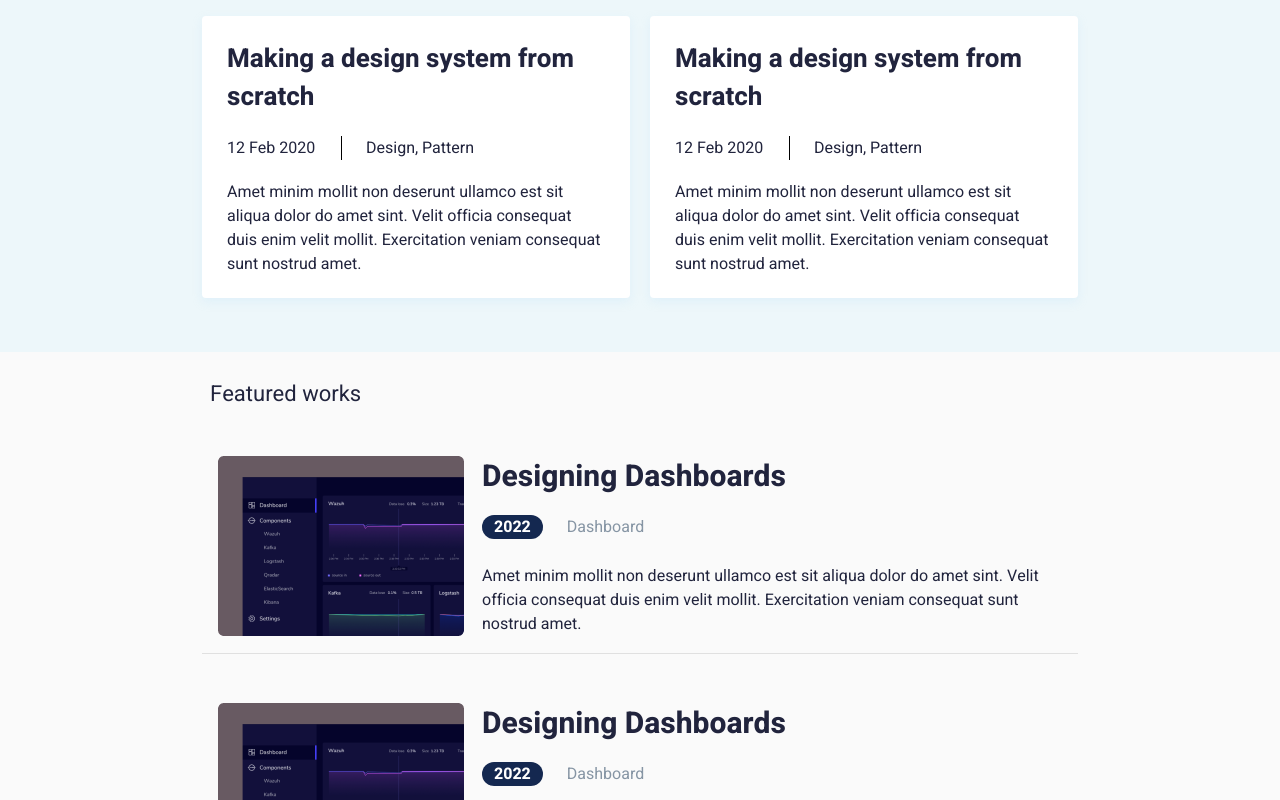
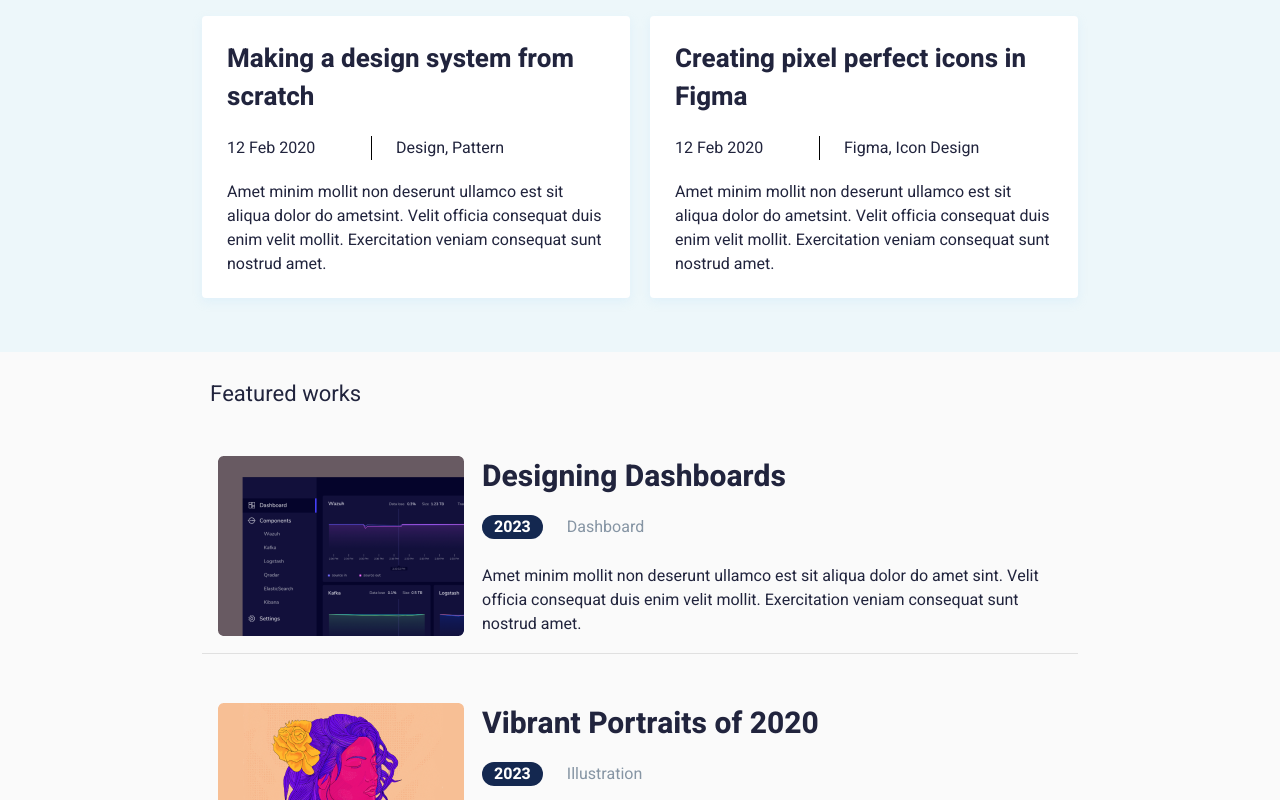
Before and after one commit to developerabrorbek/portfolio-copy, a React (Vite) app: page / in a window 1280 px wide. Shown: the part 740-1540 px from the top of the page. Built offline with nearby package versions, Linux system fonts and the light colour scheme.

Commit message:
regular components added

```diff
--- a/css/index.css
+++ b/css/index.css
@@ -1,119 +1,127 @@
-.works {
-  margin-bottom: 100px;
+.posts {
+  background: #edf7fa;
 }
-.works__inner {
+.posts__inner {
   display: flex;
   flex-direction: column;
   align-items: center;
+  padding-bottom: 38px;
 }
-.works-subtitle {
+.posts-extras {
+  display: flex;
+  justify-content: center;
+  width: 75%;
+  align-items: center;
+}
+.posts .view-all {
+  display: none;
+  text-decoration: none;
+}
+.posts-subtitle {
   font-weight: 400;
   font-size: 18px;
   line-height: 60px;
   color: #21243d;
 }
-.works-cards {
-  display: grid;
-  list-style-type: none;
-  align-items: center;
-  row-gap: 16px;
-  margin-bottom: 42px;
-}
-.works-image {
-  width: 339px;
-  height: 230px;
-}
-.works-card {
-  max-width: 375px;
-  padding: 0 16px;
+.posts-cards {
   display: flex;
   flex-direction: column;
-  align-items: center;
-  padding-bottom: 17px;
-  border-bottom: 1px solid #e0e0e0;
+  row-gap: 17px;
 }
-.works-card__body-title {
+.posts-card {
+  max-width: 418px;
+  background-color: #fff;
+  box-shadow: 0px 4px 10px rgba(187, 225, 250, 0.25);
+  border-radius: 4px;
+  padding: 12px 19px 22px;
+}
+.posts-card__title {
   font-weight: 700;
-  font-size: 24px;
+  font-size: 22px;
   line-height: 30px;
   color: #21243d;
-  margin: 17px 0 16px;
+  margin-bottom: 13px;
 }
-.works-card__body-extra {
+.posts-card__extra {
+  margin-bottom: 20px;
   display: flex;
-  align-items: center;
   column-gap: 24px;
-  margin-bottom: 25px;
 }
-.works-card__body-extra .year {
-  background: #142850;
-  border-radius: 16px;
-  font-weight: 900;
-  font-size: 16px;
-  line-height: 24px;
-  display: flex;
-  align-items: center;
-  text-align: center;
-  color: #ffffff;
-  padding: 0 12px;
-}
-.works-card__body-extra .extra-info {
-  font-weight: 400;
-  font-size: 16px;
-  line-height: 24px;
-  color: #8695a4;
-}
-.works-card__body-subtitle {
+.posts-card__extra-first, .posts-card__extra-second {
+  display: inline-block;
+  width: 145px;
+  border-right: 1px solid #000000;
   font-weight: 400;
   font-size: 16px;
   line-height: 24px;
   color: #21243d;
 }
-.works-all {
-  background: #ff6464;
-  border-radius: 2px;
-  border: none;
-  padding: 9px 20px 14px;
-  font-weight: 500;
-  font-size: 20px;
-  line-height: 29px;
-  color: #ffffff;
+.posts-card__extra-second {
+  border-right: none;
+}
+.posts-card__subtitle {
+  font-weight: 400;
+  font-size: 16px;
+  line-height: 24px;
+  color: #21243d;
 }
 
-@media only screen and (min-width: 992px) {
-  .works {
-    margin-bottom: 56px;
+@media only screen and (min-width: 576px) {
+  .posts__inner {
+    padding: 38px 0;
   }
-  .works-extra {
-    width: 100%;
-    padding: 0 8px;
+  .posts-extras {
     margin-bottom: 14px;
   }
-  .works-subtitle {
-    font-size: 22px;
-    line-height: 60px;
+  .posts-cards {
+    row-gap: 28px;
   }
-  .works-cards {
-    row-gap: 31px;
-    margin-bottom: 83px;
+  .posts-card {
+    max-width: 436px;
+    padding: 19px 25px 28px;
   }
-  .works-image {
-    width: 246px;
-    height: 180px;
+}
+@media only screen and (min-width: 992px) {
+  .posts__inner {
+    padding: 42px 0;
   }
-  .works-card {
-    max-width: 100%;
-    padding: 0 16px;
+  .posts-extras {
+    justify-content: space-between;
+    width: 80%;
+    margin-bottom: 24px;
+  }
+  .posts .view-all {
+    display: block;
+  }
+  .posts-cards {
     flex-direction: row;
-    column-gap: 18px;
-    align-items: flex-end;
-    padding-bottom: 17px;
+    width: 100%;
+    justify-content: space-evenly;
   }
-  .works-card__body-title {
-    font-size: 30px;
-    line-height: 44px;
+  .posts-card {
+    max-width: 436px;
+    padding: 19px 25px 28px;
   }
-  .works-all {
-    display: none;
+}
+@media only screen and (min-width: 1200px) {
+  .posts__inner {
+    padding: 42px 0;
+  }
+  .posts-extras {
+    justify-content: space-between;
+    width: 100%;
+    margin-bottom: 24px;
+  }
+  .posts-cards {
+    width: 100%;
+    column-gap: 20px;
+  }
+  .posts-card {
+    padding: 24px 25px 22px;
+  }
+  .posts-card__title {
+    font-size: 26px;
+    line-height: 38px;
+    margin-bottom: 20px;
   }
 }/*# sourceMappingURL=index.css.map */
--- /dev/null
+++ b/src/UI/Card/Cards.jsx
@@ -0,0 +1,41 @@
+import React from "react";
+import "./index.scss";
+
+function Post(title = "Making a design system from scratch", date = "12 Feb 2020", category = "Design, Pattern", subtitle = "Amet minim mollit non deserunt ullamco est sit aliqua dolor do ametsint. Velit officia consequat duis enim velit mollit. Exercitation veniam consequat sunt nostrud amet." ) {
+  return (
+    <div className="posts-card">
+      <h3 className="posts-card__title">{title}</h3>
+      <div className="posts-card__extra">
+        <span className="posts-card__extra-first">{date}</span>
+        <span className="posts-card__extra-second">{category}</span>
+      </div>
+      <div className="posts-card__subtitle">
+        {subtitle}
+      </div>
+    </div>
+  );
+}
+
+function Card(image, title = "Designing Dashboards", category = "Dashboard", subtitle = "Amet minim mollit non deserunt ullamco est sit aliqua dolor do amet sint. Velit officia consequat duis enim velit mollit. Exercitation veniam consequat sunt nostrud amet." ) {
+    const date = new Date;
+    let year = date.getFullYear();
+  return (
+    <li className="works-card">
+    <img src={image} alt="Works image" className="works-image"/>
+    <div className="works-card__body">
+        <h3 className="works-card__body-title">
+        {title}
+        </h3>
+        <div className="works-card__body-extra">
+            <span className="year">{year}</span>
+            <p className="extra-info">{category}</p>
+        </div>
+        <p className="works-card__body-subtitle">
+        {subtitle}
+        </p>
+    </div>
+</li>
+  );
+}
+
+export { Card, Post };
--- /dev/null
+++ b/src/UI/Card/index.scss
@@ -0,0 +1,43 @@
+.post-card {
+    max-width: 418px;
+    background-color: #fff;
+    box-shadow: 0px 4px 10px rgba(187, 225, 250, 0.25);
+    border-radius: 4px;
+    padding: 12px 19px 22px;
+
+    &__title {
+      font-weight: 700;
+      font-size: 22px;
+      line-height: 30px;
+      color: #21243d;
+      margin-bottom: 13px;
+    }
+
+    &__extra {
+      margin-bottom: 20px;
+      display: flex;
+      column-gap: 24px;
+
+      &-first,
+      &-second {
+        display: inline-block;
+        padding-right: 14px;
+        border-right: 1px solid #000000;
+        font-weight: 400;
+        font-size: 16px;
+        line-height: 24px;
+        color: #21243d;
+      }
+
+      &-second {
+        border-right: none;
+      }
+    }
+
+    &__subtitle {
+      font-weight: 400;
+      font-size: 16px;
+      line-height: 24px;
+      color: #21243d;
+    }
+  }
--- a/src/components/Posts/Posts.jsx
+++ b/src/components/Posts/Posts.jsx
@@ -1,5 +1,6 @@
 import React from 'react';
 import "./index.scss";
+import {Post} from "../../UI/Card/Cards.jsx";
 
 function Posts(props) {
     return (
@@ -14,27 +15,8 @@ function Posts(props) {
                     <a href="#" className='view-all'>View all</a>
                     </div>
                     <div className="posts-cards">
-                        <div className="posts-card">
-                            <h3 className='posts-card__title'>Making a design system from scratch</h3>
-                            <div className="posts-card__extra">
-                                <span className='posts-card__extra-first'>12 Feb 2020</span>
-                                <span className="posts-card__extra-second">Design, Pattern</span>
-                            </div>
-                            <div className="posts-card__subtitle">
-                            Amet minim mollit non deserunt ullamco est sit aliqua dolor do amet sint. Velit officia consequat duis enim velit mollit. Exercitation veniam consequat sunt nostrud amet.
-                            </div>
-                        </div>
-
-                        <div className="posts-card">
-                            <h3 className='posts-card__title'>Making a design system from scratch</h3>
-                            <div className="posts-card__extra">
-                                <span className='posts-card__extra-first'>12 Feb 2020</span>
-                                <span className="posts-card__extra-second">Design, Pattern</span>
-                            </div>
-                            <div className="posts-card__subtitle">
-                            Amet minim mollit non deserunt ullamco est sit aliqua dolor do amet sint. Velit officia consequat duis enim velit mollit. Exercitation veniam consequat sunt nostrud amet.
-                            </div>
-                        </div>
+                        {Post()}
+                        {Post("Creating pixel perfect icons in Figma", "12 Feb 2020" ,"Figma, Icon Design")}
                     </div>
                 </div>
             </div>
--- a/src/components/Posts/index.scss
+++ b/src/components/Posts/index.scss
@@ -56,7 +56,7 @@
       &-first,
       &-second {
         display: inline-block;
-        width: 115px;
+        width: 145px;
         border-right: 1px solid #000000;
         font-weight: 400;
         font-size: 16px;
--- a/src/components/Works/Works.jsx
+++ b/src/components/Works/Works.jsx
@@ -1,5 +1,6 @@
 import React from "react";
 import "./index.scss";
+import {Card} from "../../UI/Card/Cards.jsx";
 import image1 from "../../assets/works-image1.png";
 import image2 from "../../assets/works-image2.png";
 import image3 from "../../assets/works-image3.png";
@@ -15,36 +16,9 @@ function Works(props) {
             </div>
 
             <ul className="works-cards">
-                <li className="works-card">
-                    <img src={image1} alt="Works image" className="works-image"/>
-                    <div className="works-card__body">
-                        <h3 className="works-card__body-title">
-                        Designing Dashboards
-                        </h3>
-                        <div className="works-card__body-extra">
-                            <span className="year">2022</span>
-                            <p className="extra-info">Dashboard</p>
-                        </div>
-                        <p className="works-card__body-subtitle">
-                        Amet minim mollit non deserunt ullamco est sit aliqua dolor do amet sint. Velit officia consequat duis enim velit mollit. Exercitation veniam consequat sunt nostrud amet.
-                        </p>
-                    </div>
-                </li>
-                <li className="works-card">
-                    <img src={image1} alt="Works image" className="works-image"/>
-                    <div className="works-card__body">
-                        <h3 className="works-card__body-title">
-                        Designing Dashboards
-                        </h3>
-                        <div className="works-card__body-extra">
-                            <span className="year">2022</span>
-                            <p className="extra-info">Dashboard</p>
-                        </div>
-                        <p className="works-card__body-subtitle">
-                        Amet minim mollit non deserunt ullamco est sit aliqua dolor do amet sint. Velit officia consequat duis enim velit mollit. Exercitation veniam consequat sunt nostrud amet.
-                        </p>
-                    </div>
-                </li>
+                {Card(image1)}
+                {Card(image2, "Vibrant Portraits of 2020", "Illustration")}
+                {Card(image3, "36 Days of Malayalam type", "Typography")}
             </ul>
 
             <button className="works-all">
```
Also changed, not shown: css/index.min.css (+1 -1 lines), 2 other files (tests, documents, lock files or other folders).
